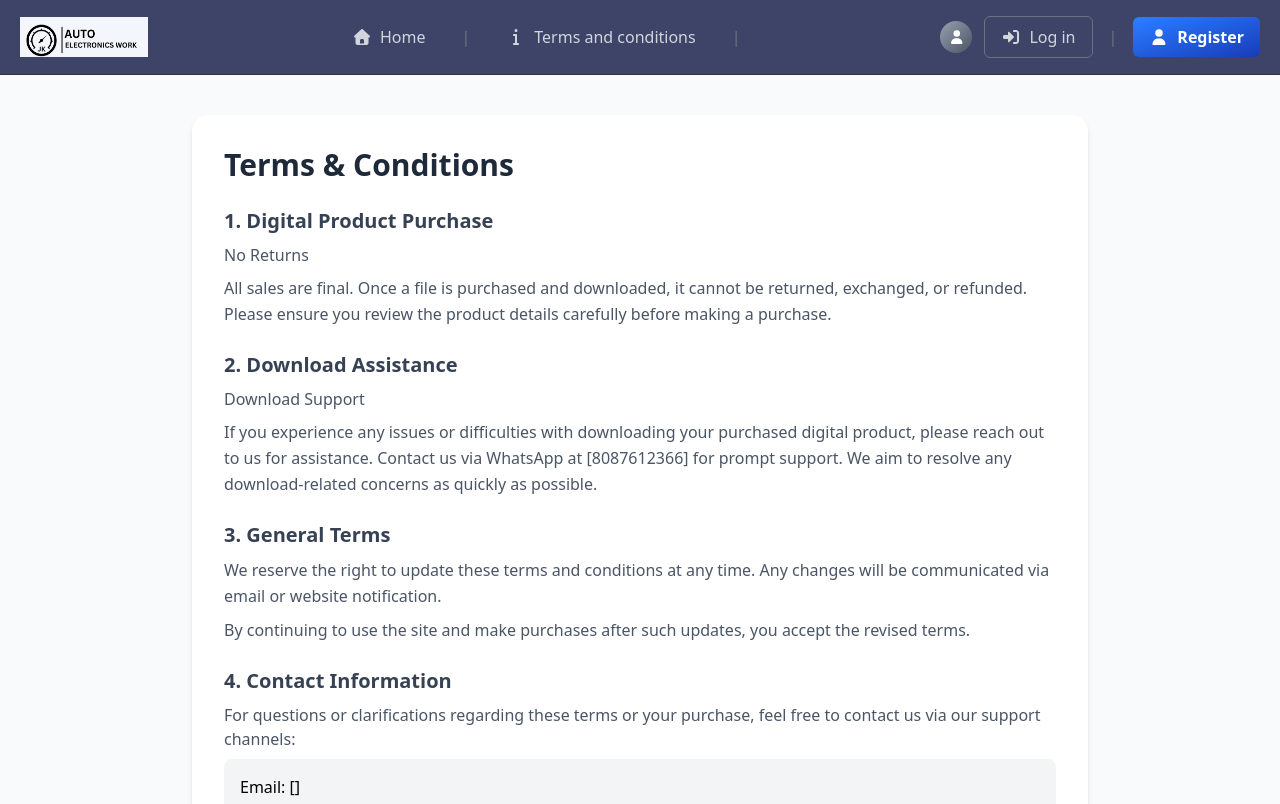
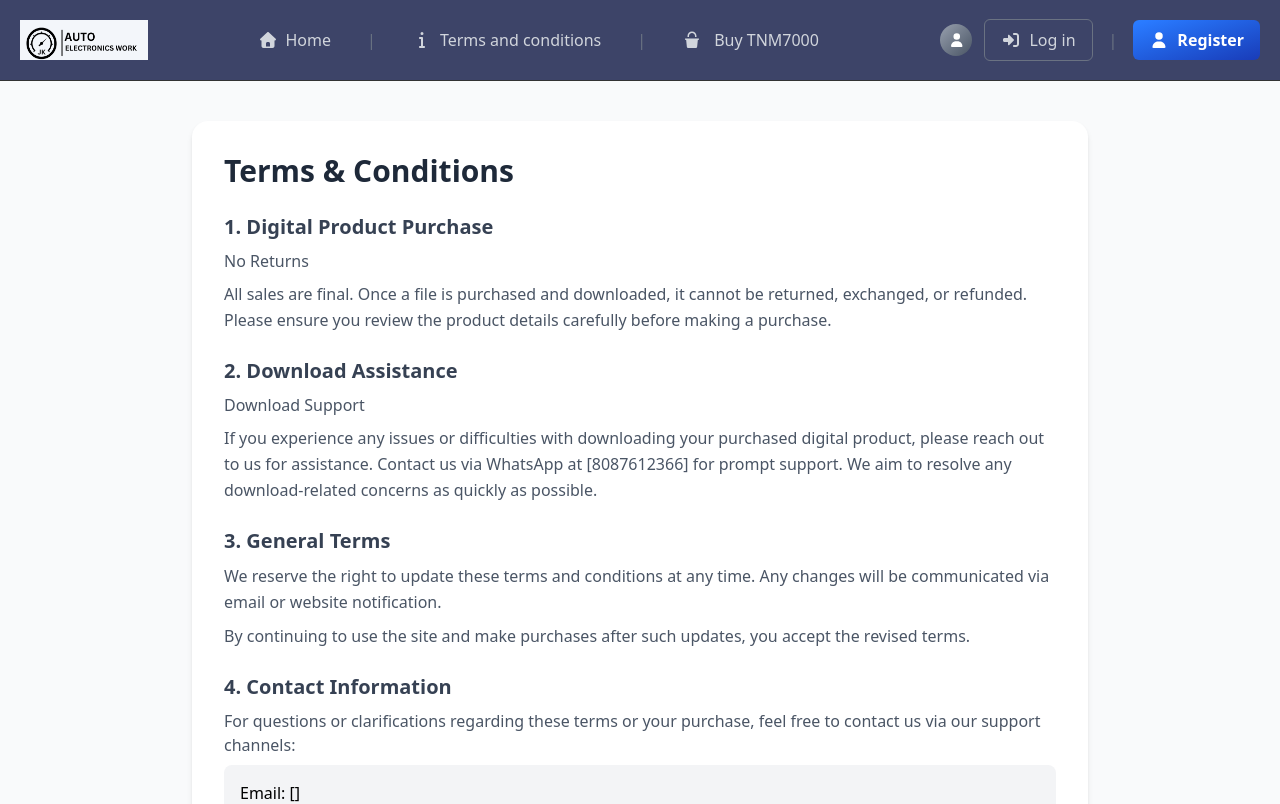
Before and after one commit to deveshwadibhasme/jk-automobile, a React (Vite) app in the folder client/: page /terms in a window 1280 px wide. Shown: the top 804 px of the page. Built offline with nearby package versions, Linux system fonts and the light colour scheme.

Commit message:
update origin and add redirection

```diff
--- a/client/src/components/layout/Header.jsx
+++ b/client/src/components/layout/Header.jsx
@@ -9,6 +9,7 @@ import {
   faTimes,
   faSignInAlt,
   faInfo,
+  faBucket,
 } from "@fortawesome/free-solid-svg-icons";
 import { useAuth } from "../../context/AuthContext";
 import { Link, useNavigate } from "react-router-dom";
@@ -65,10 +66,15 @@ const Header = () => {
 
               <span className="text-gray-500">|</span>
 
-              {/* <div className="cursor-pointer px-4 py-2 rounded-md flex items-center gap-2 hover:bg-[#2d2d2d] hover:text-white transition">
-                <FontAwesomeIcon icon={faCircleQuestion} />
-                Help
-              </div> */}
+              <a
+                target="_blank"
+                href="https://tnm.jkautoelectronicworks.com/"
+                className="flex items-center gap-3 text-gray-300 px-4 py-3 rounded-md hover:bg-[#2d2d2d] hover:text-white transition"
+                onClick={closeMobileMenu}
+              >
+                <FontAwesomeIcon icon={faBucket} />
+                Buy TNM7000
+              </a>
             </div>
           </nav>
 
@@ -139,13 +145,14 @@ const Header = () => {
                 Term and Condition
               </div>
 
-              {/* <div
+              <div
+                href="https://tnm.jkautoelectronicworks.com/"
                 className="flex items-center gap-3 text-gray-300 px-4 py-3 rounded-md hover:bg-[#2d2d2d] hover:text-white transition"
                 onClick={closeMobileMenu}
               >
                 <FontAwesomeIcon icon={faCircleQuestion} />
-                Help
-              </div> */}
+                Buy TNM7000
+              </div>
 
               <div className="flex flex-col gap-3 mt-4 pt-4 border-t border-[#333]">
                 <button
```
Also changed, not shown: 1 other file (tests, documents, lock files or other folders).
